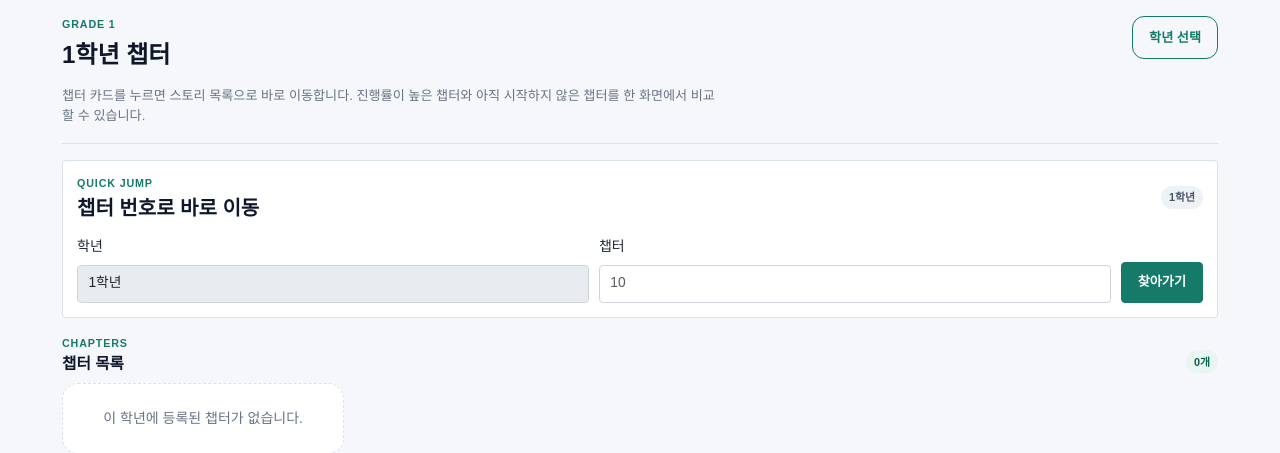
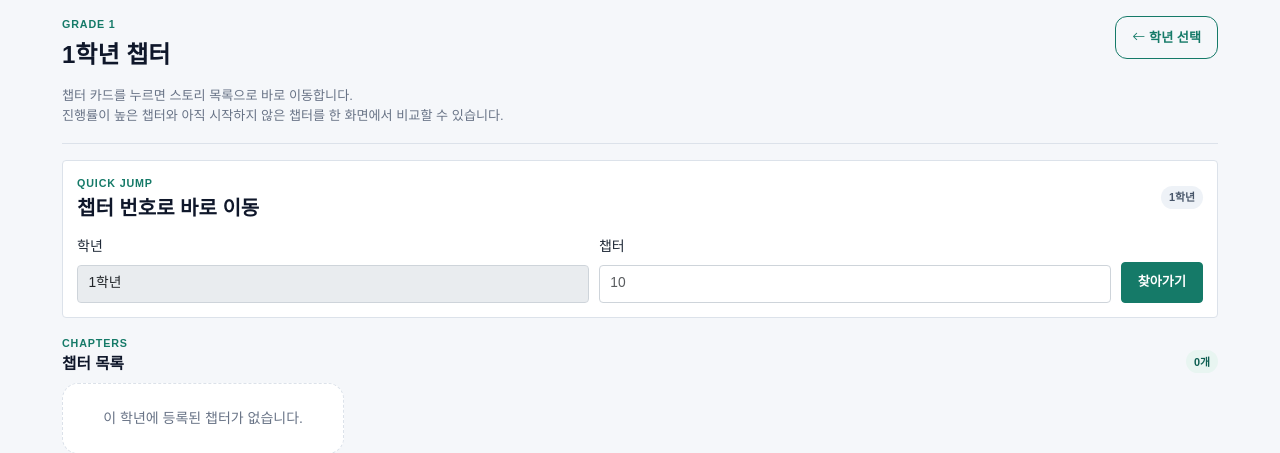
Before and after one commit to Jaeho777/vicabc, a Flask app: page /story/grade/1 in a window 1280 px wide. Shown: the part 96-549 px from the top of the page. Run offline with Flask 3, Linux system fonts and the light colour scheme; the visitor is signed in with stand-in values (Sample User, id 1); data that the repository does not hold is empty.

Commit message:
Clarify Bible Story chapter navigation

```diff
--- a/app/templates/story/semester_chapters.html
+++ b/app/templates/story/semester_chapters.html
@@ -18,19 +18,22 @@
 
     <section class="learning-hero">
         <div class="d-flex flex-wrap justify-content-between align-items-start gap-3">
-            <div>
+            <div class="story-hero-copy">
                 <div class="learning-eyebrow mb-2">Grade {{ grade }}{% if semester %} · Semester {{ semester }}{% endif %}</div>
                 <h1 class="learning-hero-title mb-3">{{ grade }}학년{% if semester %} {{ semester }}학기{% endif %} 챕터</h1>
                 <p class="learning-hero-text mb-0">
-                    챕터 카드를 누르면 스토리 목록으로 바로 이동합니다. 진행률이 높은 챕터와 아직 시작하지 않은 챕터를
-                    한 화면에서 비교할 수 있습니다.
+                    <span class="story-hero-sentence">챕터 카드를 누르면 스토리 목록으로 바로 이동합니다.</span>
+                    <span class="story-hero-sentence">진행률이 높은 챕터와 아직 시작하지 않은 챕터를 한 화면에서 비교할 수 있습니다.</span>
                 </p>
             </div>
             <div class="learning-actions">
                 {% if latest_learning and latest_learning.chapter.grade == grade %}
                 <a href="{{ latest_learning.url }}" class="btn btn-primary">이어하기</a>
                 {% endif %}
-                <a href="{{ url_for('story.index') }}" class="btn btn-outline-primary">학년 선택</a>
+                <a href="{{ url_for('story.index') }}" class="btn btn-outline-primary">
+                    <i class="bi bi-arrow-left" aria-hidden="true"></i>
+                    학년 선택
+                </a>
             </div>
         </div>
     </section>
```
